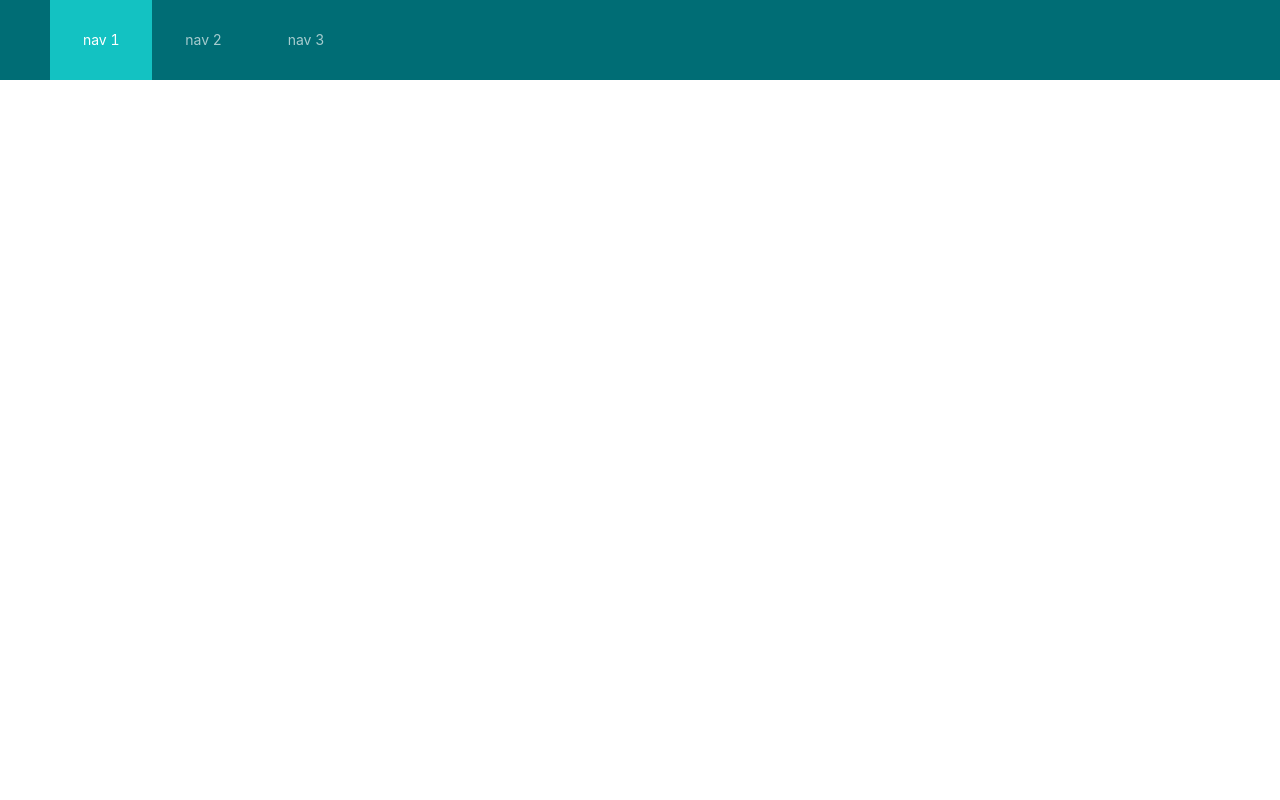
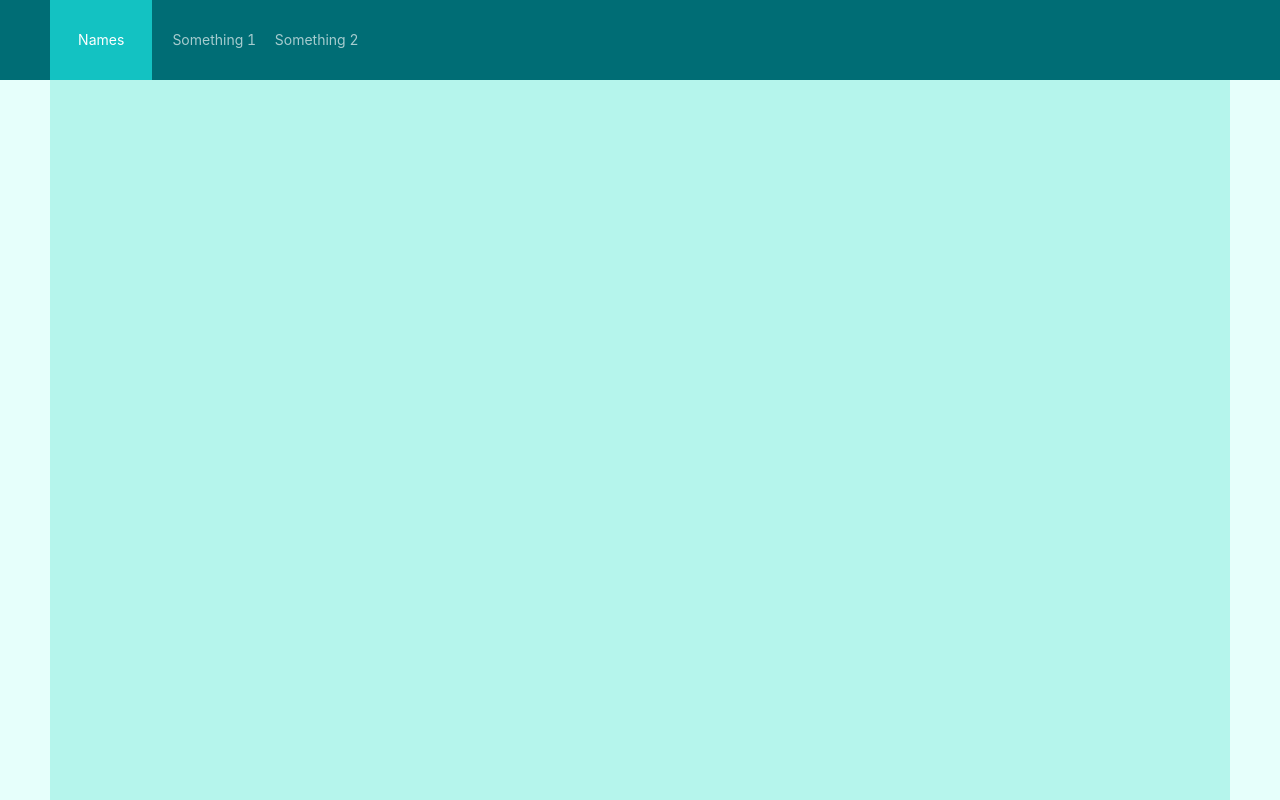
Before and after one commit to Teemuka/NameApp-front, a React (Create React App) app: page /names in a window 1280 px wide. Built offline with nearby package versions, Linux system fonts and the light colour scheme.

Commit message:
Add Content to App component
Configure router

```diff
--- a/src/App.tsx
+++ b/src/App.tsx
@@ -2,18 +2,25 @@ import React from 'react';
 import './App.css'
 import { Layout } from 'antd'
 import Header from 'components/header/Header'
+import Content from 'components/content/Content'
 import { ThemeProvider } from 'react-jss'
 import Themes from './ColorThemes'
+import { BrowserRouter, Redirect } from 'react-router-dom';
 
 function App() {
   return (
   <>
     <ThemeProvider theme={Themes[0]}>
       <Layout>
+        <BrowserRouter>
           <Header />
+          <Content />
+          <Redirect to="/names" />
+        </BrowserRouter>
       </Layout>
     </ThemeProvider>
   </>
+
   );
 }
 
--- a/src/components/header/Header.tsx
+++ b/src/components/header/Header.tsx
@@ -1,6 +1,7 @@
 import React from 'react'
 import { Layout, Menu } from 'antd'
 import { createUseStyles, useTheme } from 'react-jss'
+import { Link } from 'react-router-dom'
 
 const useStyles = createUseStyles((theme :Theme) => ({
     header: {
@@ -39,9 +40,9 @@ function Header() {
         <Layout.Header className={classes.header}>
             <div className="logo" />
             <Menu theme="dark" className={classes.menu} mode="horizontal" defaultSelectedKeys={['1']}>
-                <Menu.Item key="1">nav 1</Menu.Item>
-                <Menu.Item key="2">nav 2</Menu.Item>
-                <Menu.Item key="3">nav 3</Menu.Item>
+                <Menu.Item key="1"><Link to="/names">Names</Link></Menu.Item>
+                <Menu.Item key="2"><Link to="/something1">Something 1</Link></Menu.Item>
+                <Menu.Item key="3"><Link to="/something2">Something 2</Link></Menu.Item>
             </Menu>
         </Layout.Header>
         </>
```
